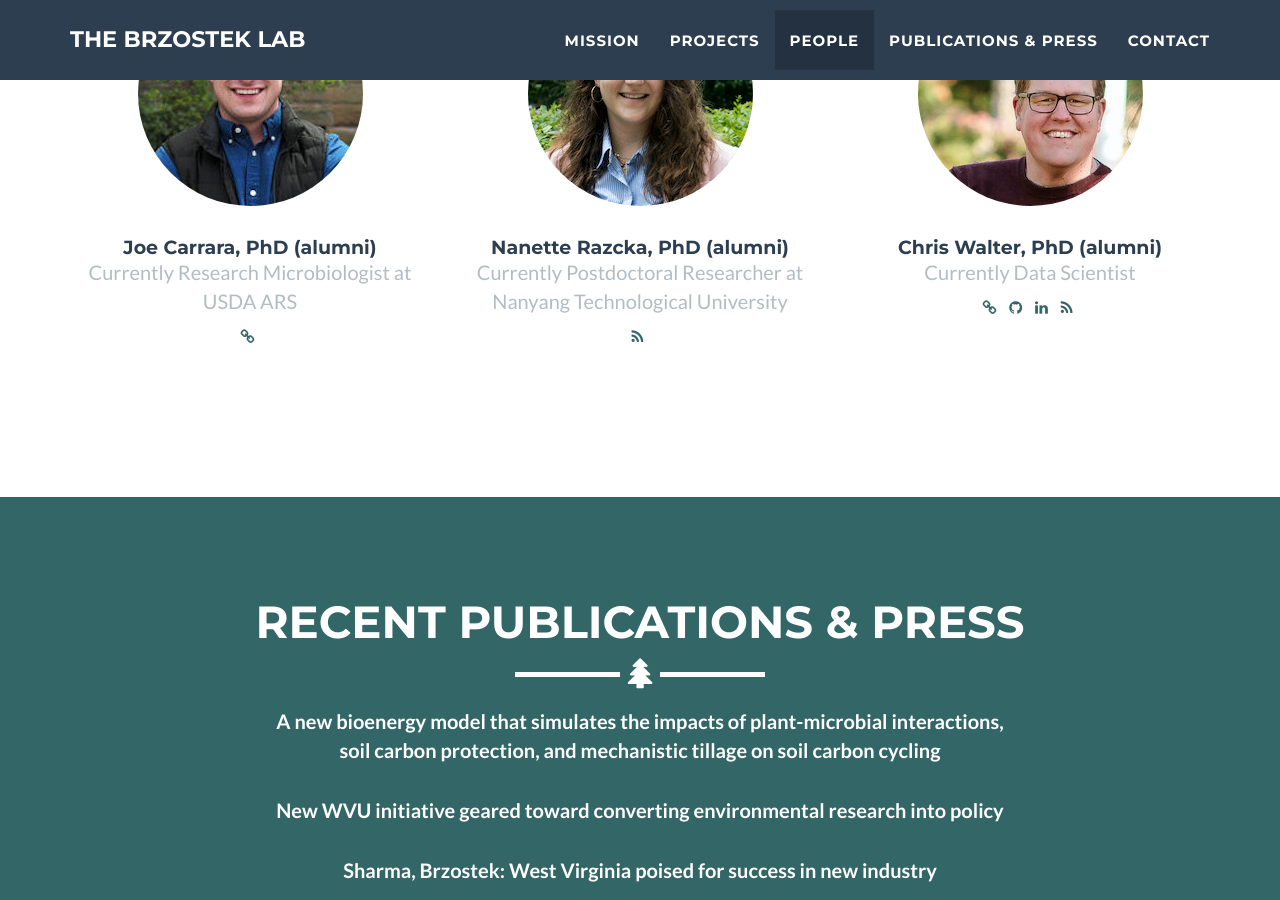
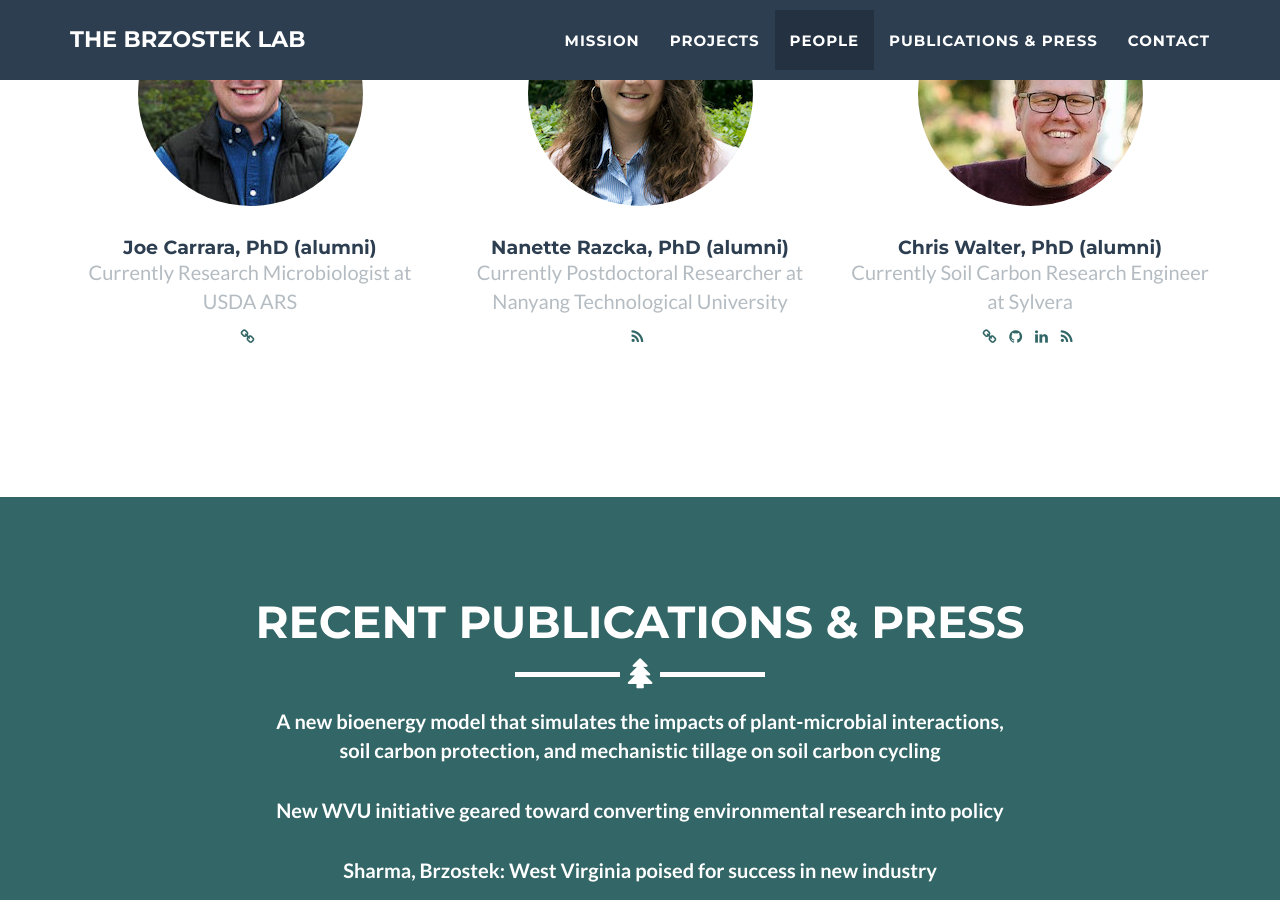
Before and after one commit to erbrzostek/erbrzostek.github.io, a Jekyll site: the page built from _posts/2014-07-18-project-6.markdown, in a window 1280 px wide and 900 px high, scrolled down 3254 px. Built offline with Jekyll 4.4.1, drawn with Linux system fonts in a browser that asks for light colours.

Commit message:
Update _config.yml

```diff
--- a/_config.yml
+++ b/_config.yml
@@ -69,7 +69,7 @@ people:
 
 - name: Chris Walter, PhD (alumni)
   pic: 7
-  position: Currently Data Scientist
+  position: Currently Soil Carbon Research Engineer at Sylvera
   social:
     - title: link
       url: https://chriswalter.info
```
